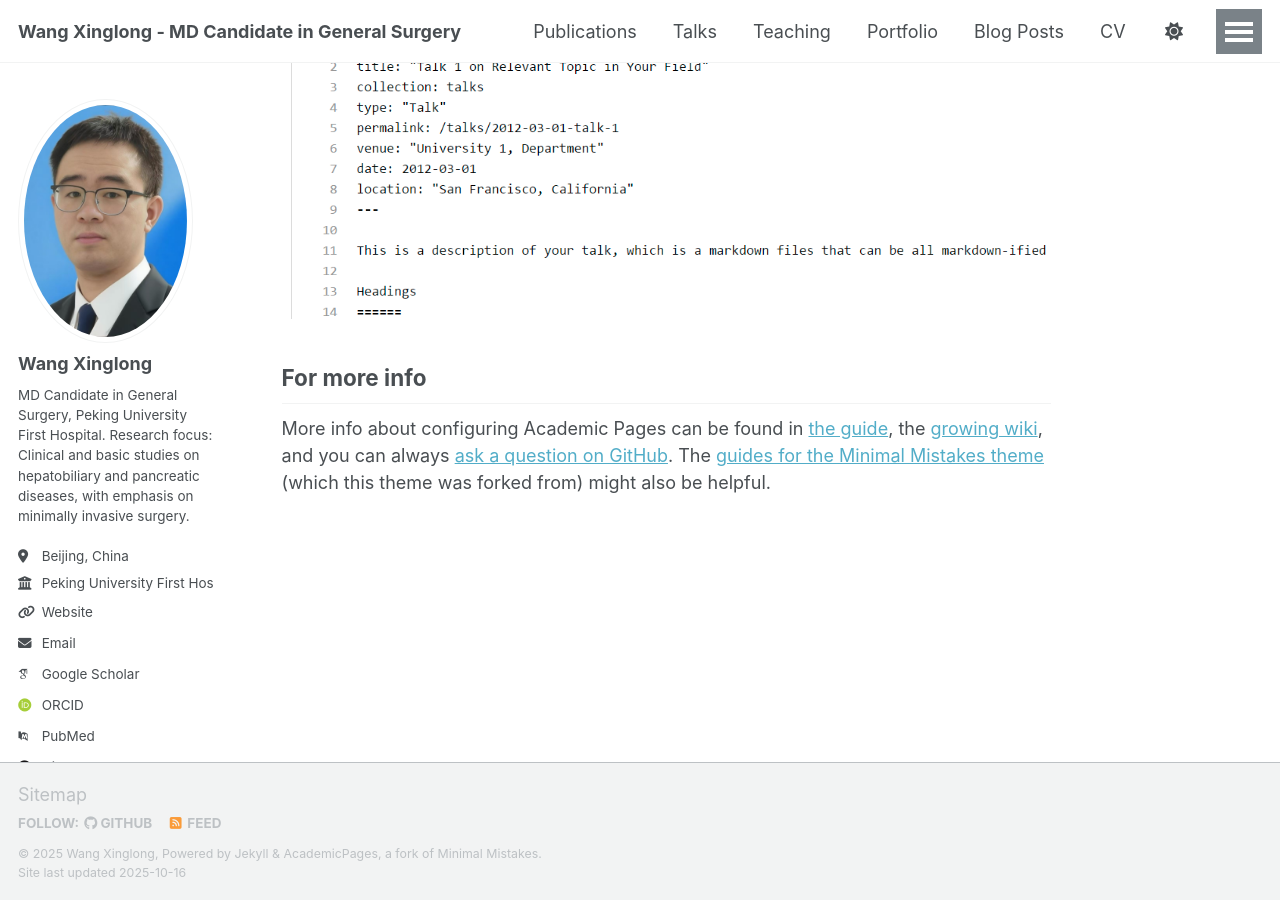
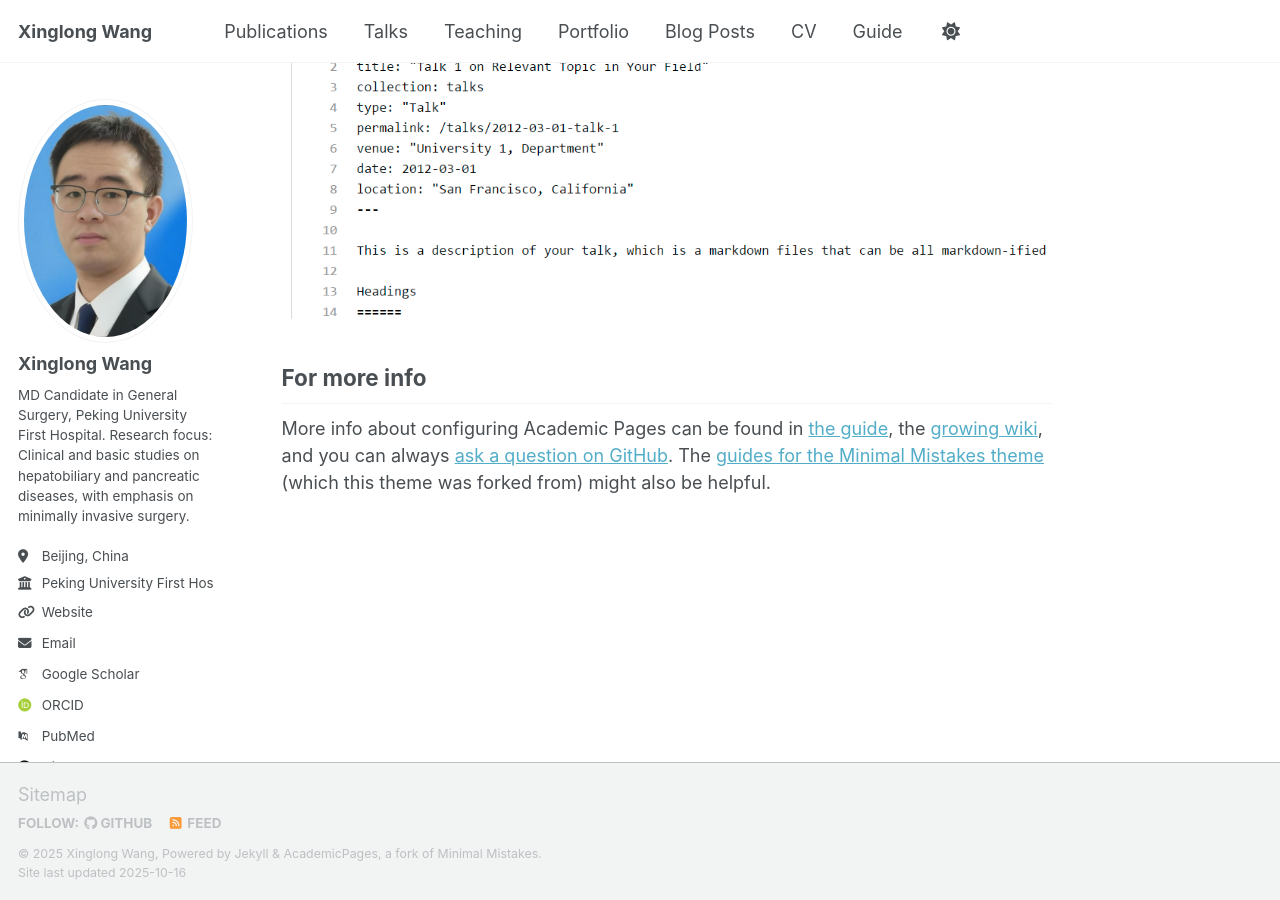
Before and after one commit to wxl9963/wxl9963.github.io, a Jekyll site: the page built from _pages/about.md, in a window 1280 px wide and 900 px high, scrolled down 3436 px. Built offline with Jekyll 4.4.1, drawn with Linux system fonts in a browser that asks for light colours; some web fonts are replaced; a script that is not in the unit is left out.

Commit message:
Update _config.yml

```diff
--- a/_config.yml
+++ b/_config.yml
@@ -9,10 +9,10 @@
 # Basic Site Settings
 locale                   : "en-US"
 site_theme               : "default" # Currently available options are "default", "air"
-title                    : "Wang Xinglong - MD Candidate in General Surgery"
+title                    : "Xinglong Wang"
 title_separator          : "-"
-name                     : &name "Wang Xinglong"
-description              : &description "Academic portfolio of Wang Xinglong, focusing on hepatobiliary and pancreatic surgery research"   # Update this with a general description of your site, this is the default if not overridden by a page
+name                     : &name "Xinglong Wang"
+description              : &description "Academic portfolio of Xinglong Wang, focusing on hepatobiliary and pancreatic surgery research"   # Update this with a general description of your site, this is the default if not overridden by a page
 url                      : https://wxl9963.github.io # The base hostname & protocol for your site e.g. "https://[your GitHub username].github.io",
                                                            # or if you already have some other page hosted on Github then use "https://[your GitHub username].github.io/[Your Repo Name]"
 baseurl                  : "" # the subpath of your site, e.g. "/blog"
@@ -24,7 +24,7 @@
 author:
   # Biographic information
   avatar           : "ZP_wxl.png"
-  name             : "Wang Xinglong"
+  name             : "Xinglong Wang"
   pronouns         : # example: "he/him"
   bio              : "MD Candidate in General Surgery, Peking University First Hospital. Research focus: Clinical and basic studies on hepatobiliary and pancreatic diseases, with emphasis on minimally invasive surgery."
   location         : "Beijing, China"
```
